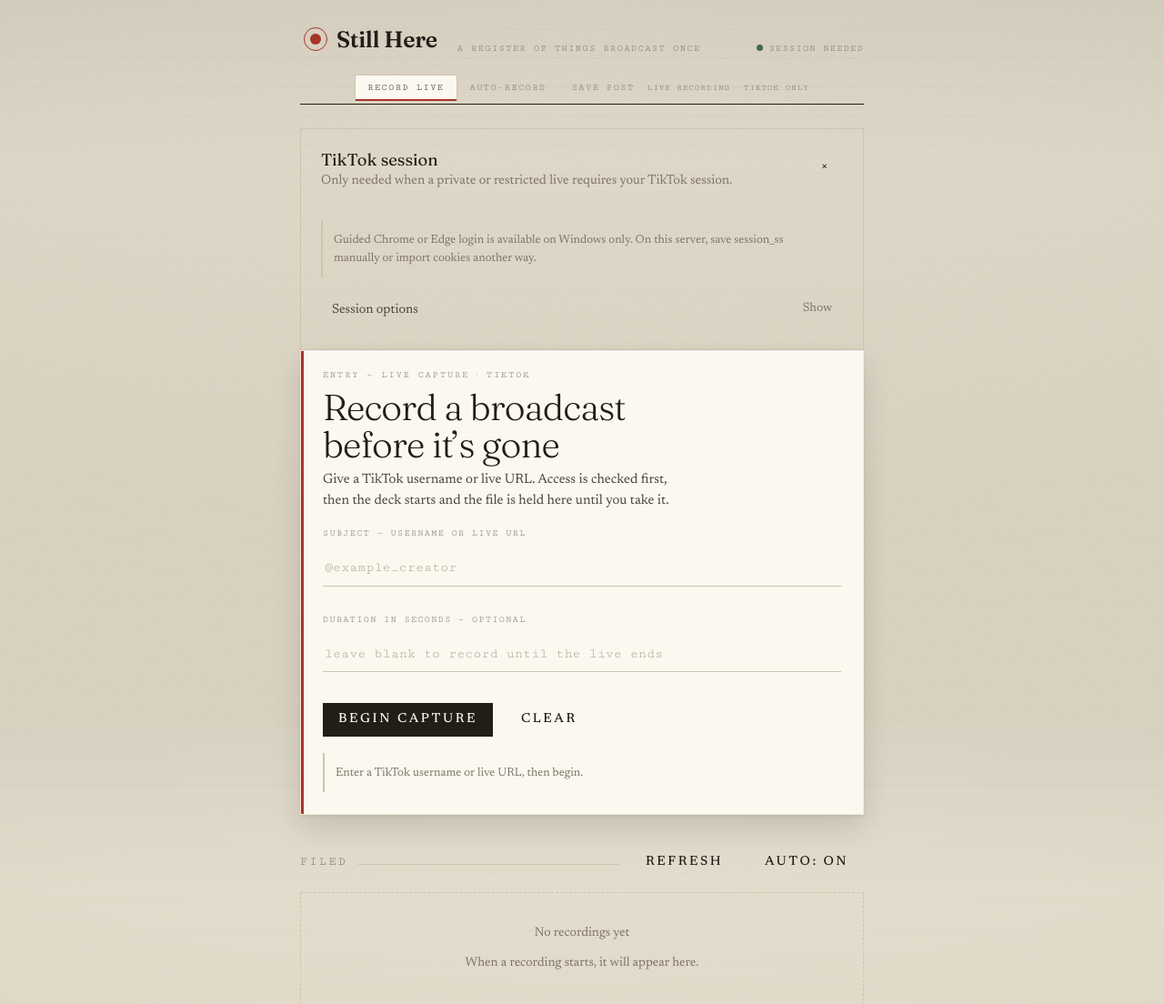
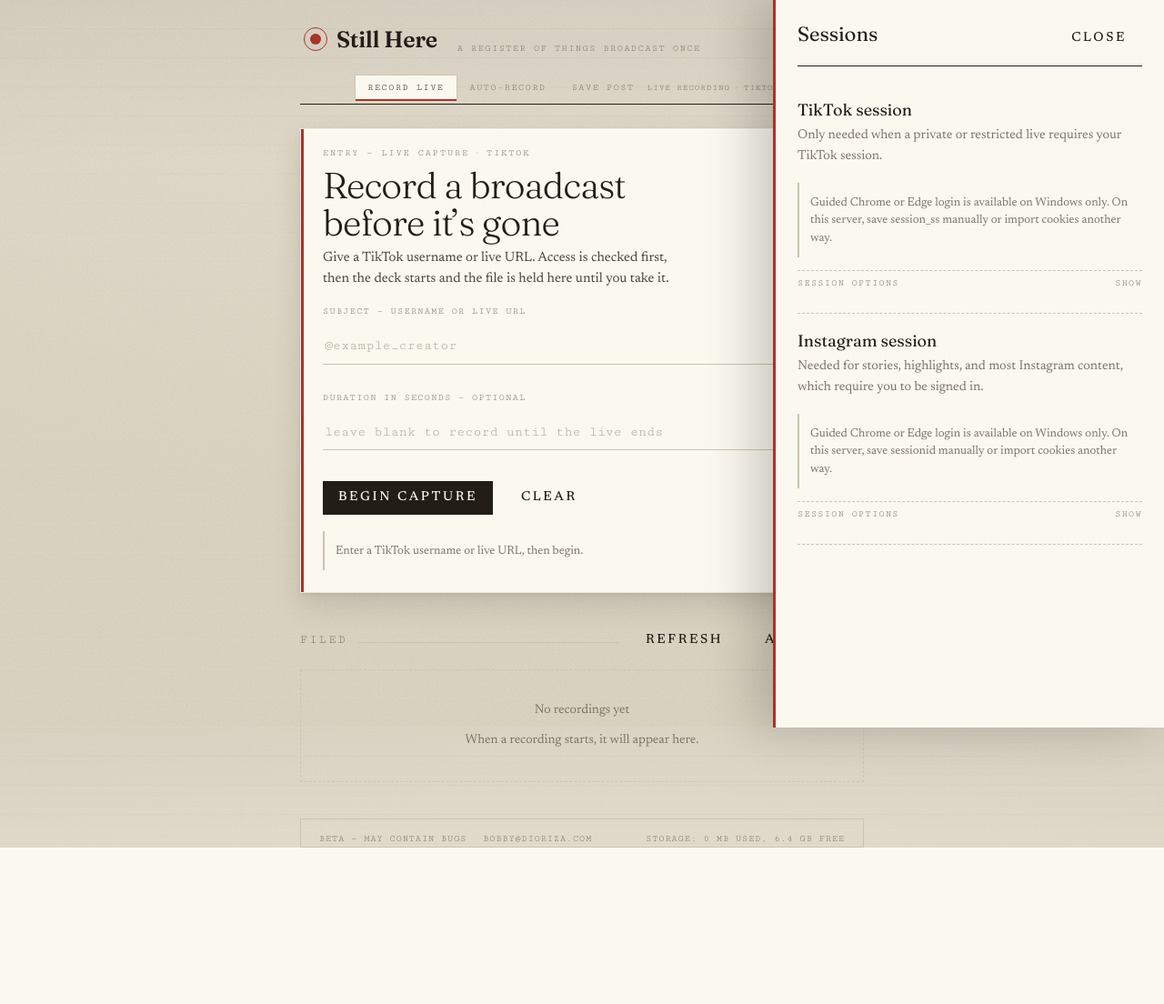
Before and after one commit to anfieldlad/tiktok-live-recorder-app, a FastAPI app: page / in a window 1280 px wide, after a click on "SESSIONS". Shown: the top 1104 px of the page at 91% size. After the commit the page ends 932 px from the top, so only its background shows below. Run offline with FastAPI, Linux system fonts and the light colour scheme; data that the repository does not hold is empty.

Commit message:
ui: one drawer holding both sessions

```diff
--- a/app/main.py
+++ b/app/main.py
@@ -112,12 +112,12 @@ def create_app() -> FastAPI:
         base_path = settings.root_path.rstrip("/")
         jobs = [job.model_dump(mode="json") for job in job_store.list_jobs()]
         watch_jobs = [job.model_dump(mode="json") for job in watch_store.list_jobs()]
-        if platform == "instagram":
-            cookies_configured = instagram_cookie_service.is_configured()
-            browser_login_status = instagram_browser_login_service.status()
-        else:
-            cookies_configured = cookie_service.is_configured()
-            browser_login_status = browser_login_service.status()
+        # Every page carries both platforms' status: the drawer shows them
+        # side by side, so neither depends on which page you are on.
+        cookies_configured = cookie_service.is_configured()
+        browser_login_status = browser_login_service.status()
+        ig_cookies_configured = instagram_cookie_service.is_configured()
+        ig_browser_login_status = instagram_browser_login_service.status()
         return templates.TemplateResponse(
             request,
             template_name,
@@ -131,6 +131,8 @@ def create_app() -> FastAPI:
                 "base_path": base_path,
                 "cookies_configured": cookies_configured,
                 "browser_login_status": browser_login_status,
+                "ig_cookies_configured": ig_cookies_configured,
+                "ig_browser_login_status": ig_browser_login_status,
             },
         )
 
--- a/app/static/css/app.css
+++ b/app/static/css/app.css
@@ -211,68 +211,21 @@ code { background: var(--surface-sunken); border-radius: 6px; padding: 1px 6px;
    Session drawer
    ========================================================================== */
 
-.session-drawer {
-  overflow: hidden;
-  max-height: 0;
-  transition: max-height 280ms cubic-bezier(.2, .8, .2, 1);
-}
-.session-drawer.is-open { max-height: 1400px; }
-.session-drawer-inner {
-  display: grid;
-  gap: 14px;
-  padding: 22px;
-  background: var(--surface);
-  border: 1px solid var(--line);
-  border-radius: var(--radius-xl);
-  box-shadow: var(--shadow-md);
-}
-.session-drawer-head {
-  display: flex;
-  align-items: flex-start;
-  justify-content: space-between;
-  gap: 16px;
-}
-.steps {
-  display: grid;
-  gap: 10px;
-  grid-template-columns: repeat(3, 1fr);
-}
-.step {
-  display: grid;
-  grid-template-columns: 32px 1fr;
-  gap: 12px;
-  padding: 14px;
-  background: var(--bg-soft);
-  border: 1px solid var(--line);
-  border-radius: var(--radius-lg);
-}
-.step-num {
-  width: 28px; height: 28px;
-  display: inline-flex; align-items: center; justify-content: center;
-  background: var(--accent-soft);
-  color: var(--accent);
-  font-weight: 600;
-  font-size: 0.85rem;
-  border-radius: 999px;
-}
-.step-body { display: grid; gap: 8px; }
-.step-body p { font-size: 0.88rem; line-height: 1.45; color: var(--muted); }
+/* The steps stack: the drawer is 430px wide however wide the window is. */
+.steps { display: grid; gap: 10px; }
+.session-advanced { margin-top: 14px; }
 .session-advanced summary {
   cursor: pointer;
-  padding: 10px 12px;
-  background: var(--surface-sunken);
-  border-radius: var(--radius-md);
-  color: var(--ink-soft);
-  font-size: 0.9rem;
   list-style: none;
+  padding: 9px 0;
+  border-top: 1px dashed var(--rule);
+  color: var(--dim);
+  font: 400 10px/1 var(--font-mono);
+  letter-spacing: 0.14em;
+  text-transform: uppercase;
 }
-.session-advanced summary::after { content: "Show"; color: var(--muted); font-size: 0.85rem; float: right; }
+.session-advanced summary::after { content: "Show"; float: right; }
 .session-advanced[open] summary::after { content: "Hide"; }
-.session-advanced[open] summary { margin-bottom: 12px; }
-
-@media (max-width: 820px) {
-  .steps { grid-template-columns: 1fr; }
-}
 
 /* ==========================================================================
    Page header
@@ -835,3 +788,26 @@ input:focus, textarea:focus {
 .file-name{display:block;font:400 14px/1.3 var(--font-mono);overflow-wrap:anywhere}
 .file-path{display:block;font:400 10px/1.4 var(--font-mono);color:var(--dim);overflow-wrap:anywhere}
 .file-row .btn{margin-left:auto;flex:none}
+
+/* ==========================================================================
+   The session drawer — one drawer, one section per platform
+   ========================================================================== */
+
+.session-drawer{position:fixed;inset:0 0 0 auto;width:min(430px,100%);background:var(--card);
+  border-left:3px solid var(--ink-2);box-shadow:-20px 0 50px rgba(34,29,23,.22);
+  transform:translateX(100%);transition:transform .32s cubic-bezier(.2,.7,.25,1);
+  overflow-y:auto;z-index:40;padding:24px}
+.session-drawer[aria-hidden="false"]{transform:none}
+.session-drawer-head{display:flex;align-items:baseline;gap:12px;border-bottom:1.5px solid var(--ink);
+  padding-bottom:12px;margin-bottom:18px}
+.session-drawer-head h2{font-family:var(--font-display);font-size:22px;font-variation-settings:"opsz" 120}
+.session-drawer-head .btn{margin-left:auto}
+.session-section{padding:18px 0;border-bottom:1px dashed var(--rule)}
+.session-section h3{font-family:var(--font-display);font-size:18px;margin-bottom:4px}
+.session-section:nth-of-type(2){--ink-2:#2f4a7f}
+.step{display:flex;gap:12px;margin-top:14px}
+.step-num{font:400 10px/1 var(--font-mono);color:var(--ink-2);border:1px solid var(--ink-2);
+  padding:5px 7px;height:fit-content}
+.step-body h3{font-size:15px;font-family:var(--font-ui)}
+.step-body p{font:400 13px/1.5 var(--font-ui);color:var(--dim);margin:3px 0 8px}
+@media (prefers-reduced-motion:reduce){ .session-drawer{transition:none} }
--- a/app/static/js/ig-session-panel.js
+++ b/app/static/js/ig-session-panel.js
@@ -1,18 +1,13 @@
 function initIgSessionPanel() {
-  const sessionNotice = document.getElementById("session-notice");
-  const cookiesForm = document.getElementById("cookies-form");
-  const clearCookiesButton = document.getElementById("clear-cookies");
-  const importChromeButton = document.getElementById("import-chrome");
-  const importEdgeButton = document.getElementById("import-edge");
-  const sessionPill = document.getElementById("session-pill");
-  const sessionDot = document.getElementById("session-dot");
-  const loginChromeButton = document.getElementById("login-chrome");
-  const loginEdgeButton = document.getElementById("login-edge");
-  const captureLoginButton = document.getElementById("capture-login");
-  const closeLoginButton = document.getElementById("close-login");
-  const sessionToggle = document.getElementById("session-toggle");
-  const sessionDrawer = document.getElementById("session-drawer");
-  const sessionCloseButton = document.getElementById("session-close");
+  const sessionNotice = document.getElementById("ig-session-notice");
+  const cookiesForm = document.getElementById("ig-cookies-form");
+  const clearCookiesButton = document.getElementById("ig-clear-cookies");
+  const importChromeButton = document.getElementById("ig-import-chrome");
+  const importEdgeButton = document.getElementById("ig-import-edge");
+  const loginChromeButton = document.getElementById("ig-login-chrome");
+  const loginEdgeButton = document.getElementById("ig-login-edge");
+  const captureLoginButton = document.getElementById("ig-capture-login");
+  const closeLoginButton = document.getElementById("ig-close-login");
 
   function setBrowserLoginControlsEnabled(enabled) {
     if (loginChromeButton) loginChromeButton.disabled = !enabled;
@@ -21,32 +16,10 @@ function initIgSessionPanel() {
     if (closeLoginButton) closeLoginButton.disabled = !enabled;
   }
 
+  // The drawer itself belongs to session-panel.js. Two scripts binding the
+  // same toggle would open and close it on one click.
   function setSessionState(configured) {
-    if (sessionPill) sessionPill.textContent = configured ? "Session ready" : "Session needed";
-    if (sessionDot) {
-      sessionDot.classList.toggle("is-ready", configured);
-      sessionDot.classList.toggle("is-needed", !configured);
-    }
-  }
-
-  function openDrawer() {
-    if (!sessionDrawer || !sessionToggle) return;
-    sessionDrawer.classList.add("is-open");
-    sessionDrawer.setAttribute("aria-hidden", "false");
-    sessionToggle.setAttribute("aria-expanded", "true");
-  }
-
-  function closeDrawer() {
-    if (!sessionDrawer || !sessionToggle) return;
-    sessionDrawer.classList.remove("is-open");
-    sessionDrawer.setAttribute("aria-hidden", "true");
-    sessionToggle.setAttribute("aria-expanded", "false");
-  }
-
-  function toggleDrawer() {
-    if (!sessionDrawer) return;
-    if (sessionDrawer.classList.contains("is-open")) closeDrawer();
-    else openDrawer();
+    window.reportSessionState("instagram", configured);
   }
 
   async function refreshSessionStatus() {
@@ -65,7 +38,7 @@ function initIgSessionPanel() {
 
   async function saveCookies(event) {
     event.preventDefault();
-    const sessionInput = document.getElementById("session-id");
+    const sessionInput = document.getElementById("ig-session-id");
     const sessionValue = sessionInput.value.trim();
     if (!sessionValue) { setNotice(sessionNotice, "Please enter a sessionid value.", "error"); return; }
     try {
@@ -83,7 +56,7 @@ function initIgSessionPanel() {
       const response = await fetch(appPath("/instagram/auth/cookies"), { method: "DELETE" });
       if (!response.ok) throw new Error(await readApiError(response, "Couldn't clear the Instagram session."));
       await response.json();
-      const sessionInput = document.getElementById("session-id");
+      const sessionInput = document.getElementById("ig-session-id");
       if (sessionInput) sessionInput.value = "";
       await refreshSessionStatus();
       setNotice(sessionNotice, "Instagram session cleared.", "success");
@@ -141,12 +114,10 @@ function initIgSessionPanel() {
   if (loginEdgeButton) loginEdgeButton.addEventListener("click", () => startBrowserLogin("edge"));
   if (captureLoginButton) captureLoginButton.addEventListener("click", captureBrowserLogin);
   if (closeLoginButton) closeLoginButton.addEventListener("click", closeBrowserLogin);
-  if (sessionToggle) sessionToggle.addEventListener("click", toggleDrawer);
-  if (sessionCloseButton) sessionCloseButton.addEventListener("click", closeDrawer);
 
   refreshSessionStatus().catch((error) => {
     if (sessionNotice) setNotice(sessionNotice, error.message, "error");
   });
 
-  return { refreshSessionStatus, sessionNotice, openDrawer, closeDrawer };
+  return { refreshSessionStatus, sessionNotice };
 }
--- a/app/static/js/session-panel.js
+++ b/app/static/js/session-panel.js
@@ -1,11 +1,24 @@
+/**
+ * The masthead carries one dot for two platforms, so neither panel owns it
+ * alone: each reports its own state here and the dot only reads "filed" when
+ * both sessions are saved.
+ */
+window.sessionStates = window.sessionStates || {};
+window.reportSessionState = function reportSessionState(platform, configured) {
+  window.sessionStates[platform] = Boolean(configured);
+  const dot = document.getElementById("session-dot");
+  if (!dot) return;
+  const known = Object.values(window.sessionStates);
+  const allReady = known.length === 2 && known.every(Boolean);
+  dot.classList.toggle("is-off", !allReady);
+};
+
 function initSessionPanel() {
   const sessionNotice = document.getElementById("session-notice");
   const cookiesForm = document.getElementById("cookies-form");
   const clearCookiesButton = document.getElementById("clear-cookies");
   const importChromeButton = document.getElementById("import-chrome");
   const importEdgeButton = document.getElementById("import-edge");
-  const sessionPill = document.getElementById("session-pill");
-  const sessionDot = document.getElementById("session-dot");
   const loginChromeButton = document.getElementById("login-chrome");
   const loginEdgeButton = document.getElementById("login-edge");
   const captureLoginButton = document.getElementById("capture-login");
@@ -22,11 +35,7 @@ function initSessionPanel() {
   }
 
   function setSessionState(configured) {
-    if (sessionPill) sessionPill.textContent = configured ? "Session ready" : "Session needed";
-    if (sessionDot) {
-      sessionDot.classList.toggle("is-ready", configured);
-      sessionDot.classList.toggle("is-needed", !configured);
-    }
+    window.reportSessionState("tiktok", configured);
   }
 
   function openDrawer() {
--- a/app/templates/_ig_session_panel.html
+++ b/app/templates/_ig_session_panel.html
@@ -1,22 +1,20 @@
-<section class="session-drawer" id="session-drawer" aria-hidden="true">
-  <div class="session-drawer-inner">
-    <div class="session-drawer-head">
-      <div>
-        <h2>Instagram session</h2>
+{# Ids here are prefixed ig- because this panel now shares a page with the
+   TikTok one. Both panels used to carry identical ids, which was safe only
+   while a page could show one of them; getElementById would otherwise hand
+   this panel's script the TikTok panel's controls. #}
+<section class="session-section">
+  <h3>Instagram session</h3>
   <p class="muted">Needed for stories, highlights, and most Instagram content, which require you to be signed in.</p>
-      </div>
-      <button class="btn btn-ghost btn-icon" type="button" id="session-close" aria-label="Close session panel">×</button>
-    </div>
 
-    <div class="steps {{ '' if browser_login_status.browser_launch_supported else 'is-hidden' }}">
+  <div class="steps {{ '' if ig_browser_login_status.browser_launch_supported else 'is-hidden' }}">
     <div class="step">
       <span class="step-num">1</span>
       <div class="step-body">
         <h3>Open a login browser</h3>
         <p>Open a clean Chrome or Edge window for Instagram sign-in.</p>
         <div class="row">
-            <button class="btn btn-primary" type="button" id="login-chrome">Open Chrome</button>
-            <button class="btn btn-secondary" type="button" id="login-edge">Open Edge</button>
+          <button class="btn btn-sm" type="button" id="ig-login-chrome">Open Chrome</button>
+          <button class="btn btn-sm btn-quiet" type="button" id="ig-login-edge">Open Edge</button>
         </div>
       </div>
     </div>
@@ -26,7 +24,7 @@
         <h3>Sign in, then close it</h3>
         <p>Finish the Instagram sign-in flow, then close that window so the session can be saved safely.</p>
         <div class="row">
-            <button class="btn btn-danger" type="button" id="close-login">Close login browser</button>
+          <button class="btn btn-sm btn-danger" type="button" id="ig-close-login">Close login browser</button>
         </div>
       </div>
     </div>
@@ -36,28 +34,27 @@
         <h3>Capture the session</h3>
         <p>Save the signed-in Instagram session for stories, highlights, and private posts.</p>
         <div class="row">
-            <button class="btn btn-primary" type="button" id="capture-login">Capture session</button>
+          <button class="btn btn-sm" type="button" id="ig-capture-login">Capture session</button>
         </div>
       </div>
     </div>
   </div>
 
-    <div id="session-notice" class="notice">{% if cookies_configured %}Your Instagram session is ready.{% else %}No Instagram session is saved yet.{% endif %}</div>
+  <div id="ig-session-notice" class="notice">{% if ig_cookies_configured %}Your Instagram session is ready.{% else %}No Instagram session is saved yet.{% endif %}</div>
 
   <details class="session-advanced">
-      <summary>{{ "Advanced session options" if browser_login_status.browser_launch_supported else "Session options" }}</summary>
-      <form id="cookies-form" class="form">
+    <summary>{{ "Advanced session options" if ig_browser_login_status.browser_launch_supported else "Session options" }}</summary>
+    <form id="ig-cookies-form" class="form">
       <div class="field">
-          <label for="session-id">sessionid</label>
-          <input id="session-id" type="text" placeholder="Paste sessionid here">
+        <label for="ig-session-id">sessionid</label>
+        <input id="ig-session-id" type="text" placeholder="Paste sessionid here">
       </div>
       <div class="row">
-          <button class="btn btn-primary" type="submit">Save manually</button>
-          <button class="btn btn-secondary {{ '' if browser_login_status.browser_launch_supported else 'is-hidden' }}" type="button" id="import-chrome">Import Chrome</button>
-          <button class="btn btn-secondary {{ '' if browser_login_status.browser_launch_supported else 'is-hidden' }}" type="button" id="import-edge">Import Edge</button>
-          <button class="btn btn-danger" type="button" id="clear-cookies">Clear session</button>
+        <button class="btn btn-sm" type="submit">Save manually</button>
+        <button class="btn btn-sm btn-quiet {{ '' if ig_browser_login_status.browser_launch_supported else 'is-hidden' }}" type="button" id="ig-import-chrome">Import Chrome</button>
+        <button class="btn btn-sm btn-quiet {{ '' if ig_browser_login_status.browser_launch_supported else 'is-hidden' }}" type="button" id="ig-import-edge">Import Edge</button>
+        <button class="btn btn-sm btn-danger" type="button" id="ig-clear-cookies">Clear session</button>
       </div>
     </form>
   </details>
-  </div>
 </section>
--- a/app/templates/_session_panel.html
+++ b/app/templates/_session_panel.html
@@ -1,12 +1,6 @@
-<section class="session-drawer" id="session-drawer" aria-hidden="true">
-  <div class="session-drawer-inner">
-    <div class="session-drawer-head">
-      <div>
-        <h2>TikTok session</h2>
+<section class="session-section">
+  <h3>TikTok session</h3>
   <p class="muted">Only needed when a private or restricted live requires your TikTok session.</p>
-      </div>
-      <button class="btn btn-ghost btn-icon" type="button" id="session-close" aria-label="Close session panel">×</button>
-    </div>
 
   <div class="steps {{ '' if browser_login_status.browser_launch_supported else 'is-hidden' }}">
     <div class="step">
@@ -15,8 +9,8 @@
         <h3>Open a login browser</h3>
         <p>Open a clean Chrome or Edge window for TikTok sign-in.</p>
         <div class="row">
-            <button class="btn btn-primary" type="button" id="login-chrome">Open Chrome</button>
-            <button class="btn btn-secondary" type="button" id="login-edge">Open Edge</button>
+          <button class="btn btn-sm" type="button" id="login-chrome">Open Chrome</button>
+          <button class="btn btn-sm btn-quiet" type="button" id="login-edge">Open Edge</button>
         </div>
       </div>
     </div>
@@ -26,7 +20,7 @@
         <h3>Sign in, then close it</h3>
         <p>Finish the TikTok sign-in flow, then close that window so the session can be saved safely.</p>
         <div class="row">
-            <button class="btn btn-danger" type="button" id="close-login">Close login browser</button>
+          <button class="btn btn-sm btn-danger" type="button" id="close-login">Close login browser</button>
         </div>
       </div>
     </div>
@@ -36,7 +30,7 @@
         <h3>Capture the session</h3>
         <p>Save the signed-in TikTok session for private or follower-only lives.</p>
         <div class="row">
-            <button class="btn btn-primary" type="button" id="capture-login">Capture session</button>
+          <button class="btn btn-sm" type="button" id="capture-login">Capture session</button>
         </div>
       </div>
     </div>
@@ -52,12 +46,11 @@
         <input id="session-ss" type="text" placeholder="Paste session_ss here">
       </div>
       <div class="row">
-          <button class="btn btn-primary" type="submit">Save manually</button>
-          <button class="btn btn-secondary {{ '' if browser_login_status.browser_launch_supported else 'is-hidden' }}" type="button" id="import-chrome">Import Chrome</button>
-          <button class="btn btn-secondary {{ '' if browser_login_status.browser_launch_supported else 'is-hidden' }}" type="button" id="import-edge">Import Edge</button>
-          <button class="btn btn-danger" type="button" id="clear-cookies">Clear session</button>
+        <button class="btn btn-sm" type="submit">Save manually</button>
+        <button class="btn btn-sm btn-quiet {{ '' if browser_login_status.browser_launch_supported else 'is-hidden' }}" type="button" id="import-chrome">Import Chrome</button>
+        <button class="btn btn-sm btn-quiet {{ '' if browser_login_status.browser_launch_supported else 'is-hidden' }}" type="button" id="import-edge">Import Edge</button>
+        <button class="btn btn-sm btn-danger" type="button" id="clear-cookies">Clear session</button>
       </div>
     </form>
   </details>
-  </div>
 </section>
--- a/app/templates/base.html
+++ b/app/templates/base.html
@@ -31,7 +31,16 @@
       </nav>
     </header>
 
-    {% if platform == "instagram" %}{% include "_ig_session_panel.html" %}{% else %}{% include "_session_panel.html" %}{% endif %}
+    <aside class="session-drawer" id="session-drawer" aria-hidden="true">
+      <div class="session-drawer-inner">
+        <div class="session-drawer-head">
+          <h2>Sessions</h2>
+          <button class="btn btn-quiet btn-sm" type="button" id="session-close" aria-label="Close sessions">Close</button>
+        </div>
+        {% include "_session_panel.html" %}
+        {% include "_ig_session_panel.html" %}
+      </div>
+    </aside>
 
     <main>
       {% block page_content %}{% endblock %}
@@ -50,13 +59,9 @@
     };
   </script>
   <script src="{{ (base_path or '') ~ '/static/js/app-common.js?v=3' }}"></script>
-  {% if platform == "instagram" %}
-  <script src="{{ (base_path or '') ~ '/static/js/ig-session-panel.js?v=1' }}"></script>
-  <script>initIgSessionPanel();</script>
-  {% else %}
-  <script src="{{ (base_path or '') ~ '/static/js/session-panel.js?v=2' }}"></script>
-  <script>initSessionPanel();</script>
-  {% endif %}
+  <script src="{{ (base_path or '') ~ '/static/js/session-panel.js?v=3' }}"></script>
+  <script src="{{ (base_path or '') ~ '/static/js/ig-session-panel.js?v=2' }}"></script>
+  <script>initSessionPanel(); initIgSessionPanel();</script>
   {% block page_scripts %}{% endblock %}
 </body>
 </html>
```
Also changed, not shown: tests/test_app_reliability.py (+24 -1 lines). Lines whose indentation alone changed are shown as unchanged.
